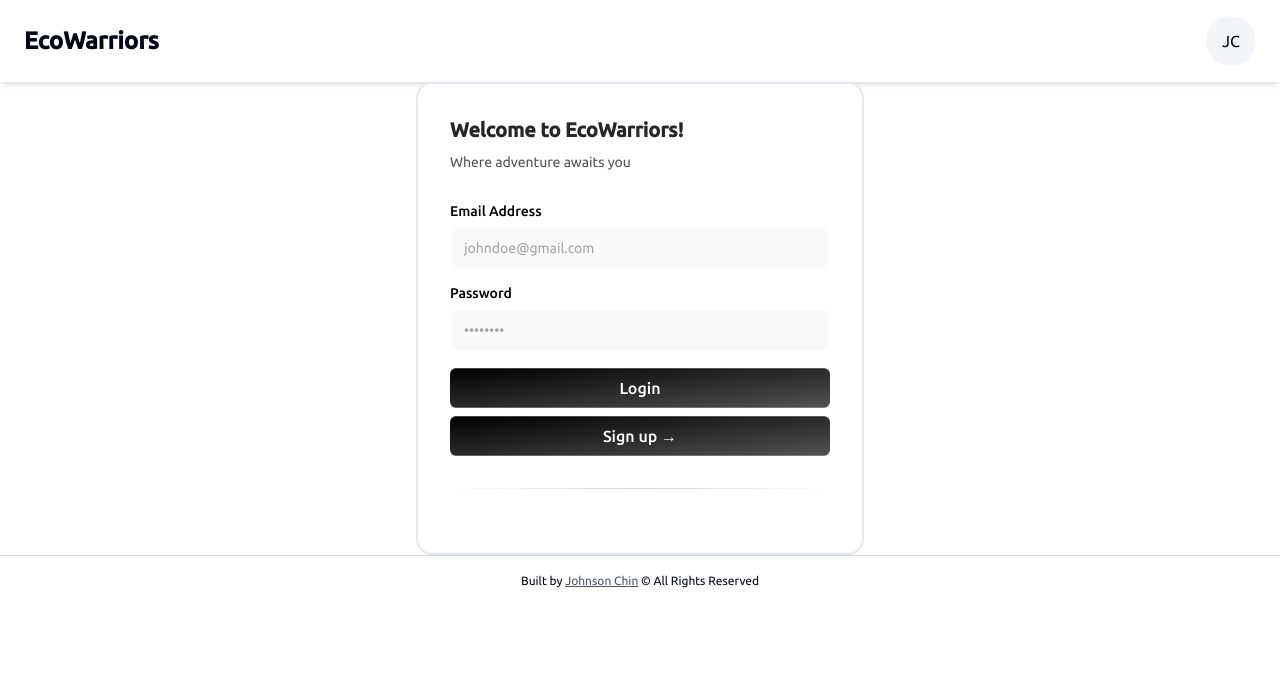
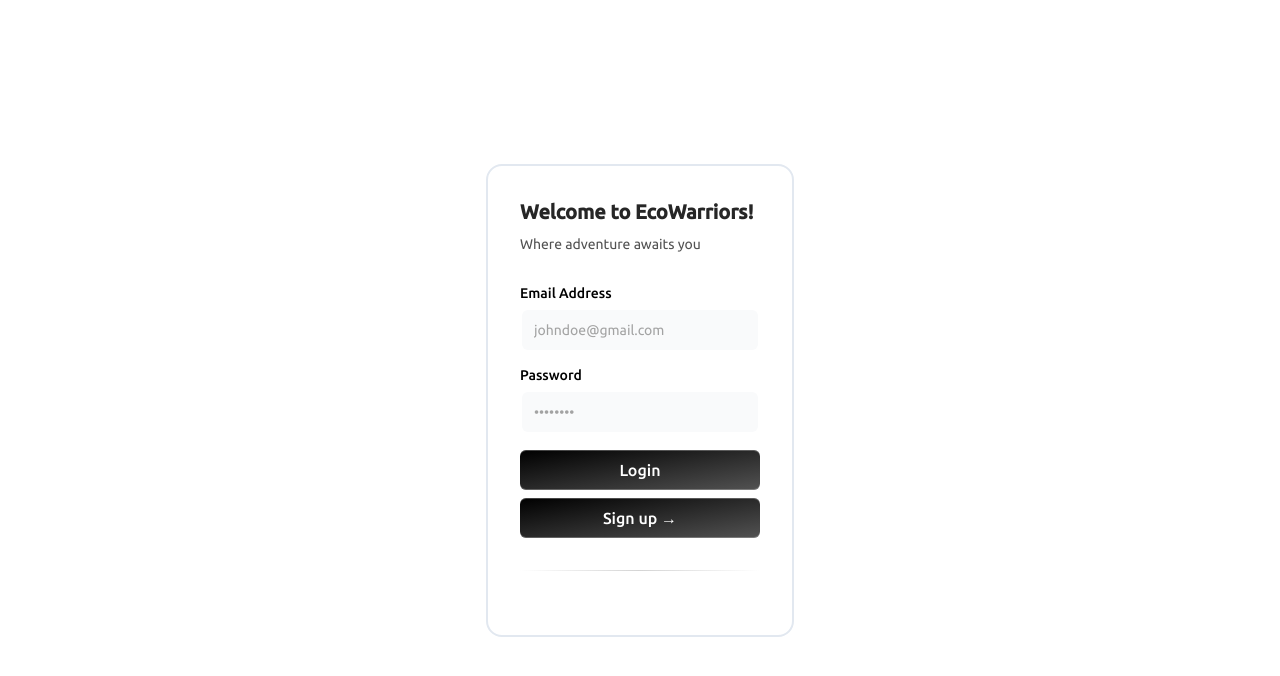
Before and after one commit to JohnsonChin1009/ecowarriors, a Next.js app: page /login in a window 1280 px wide. Shown: the top 676 px of the page. Built offline with nearby package versions, Linux system fonts and the light colour scheme.

Commit message:
feat: added cookies

```diff
--- a/src/app/layout.tsx
+++ b/src/app/layout.tsx
@@ -1,7 +1,5 @@
 import type { Metadata } from "next";
 import { Ubuntu } from "next/font/google";
-import Header from "@/components/custom/Header";
-import Footer from "@/components/custom/Footer";
 import "./globals.css";
 
 const ubuntu = Ubuntu({ subsets: ["latin"], weight: ["400", "500",] });
@@ -19,9 +17,7 @@ export default function RootLayout({
   return (
     <html lang="en">
       <body className={ubuntu.className}>
-      <Header />
         {children}
-      <Footer />
       </body>
     </html>
   );
--- a/src/app/login/actions.ts
+++ b/src/app/login/actions.ts
@@ -1,28 +1,29 @@
 'use server'
 
-import { revalidatePath } from 'next/cache'
-import { redirect } from 'next/navigation'
-
-import { createClient } from '@/utils/supabase/server'
+import { revalidatePath } from 'next/cache';
+import { redirect } from 'next/navigation';
+import { createClient } from '@/utils/supabase/server';
+import { cookies } from "next/headers"
 
 export async function login(formData: FormData) {
   const supabase = createClient()
 
-  // type-casting here for convenience
-  // in practice, you should validate your inputs
-  const data = {
+  const { data: session, error } = await supabase.auth.signInWithPassword({
     email: formData.get('email') as string,
     password: formData.get('password') as string,
-  }
-
-  const { error } = await supabase.auth.signInWithPassword(data)
+  })
 
   if (error) {
     redirect('/error')
+  } else {
+    if (session?.user?.id) {
+        cookies().set('userID', session.user.id)
+    } else {
+        console.log("User ID not available")
+    }
+    revalidatePath('/', 'layout')
+    redirect('/')
   }
-
-  revalidatePath('/', 'layout')
-  redirect('/')
 }
 
 export async function signup(formData: FormData) {
@@ -46,6 +47,7 @@ export async function signup(formData: FormData) {
   revalidatePath('/', 'layout')
   redirect('/')
 }
+
 export async function signout() {
     const supabase = createClient()
 
@@ -61,4 +63,4 @@ export async function signout() {
       // Redirect to login page after successful sign-out
       redirect('/login')
     }
-  }
+}
--- a/src/app/login/page.tsx
+++ b/src/app/login/page.tsx
@@ -1,5 +1,11 @@
 import SignUpForm from '@/components/custom/SignUpForm';
 
 export default function LoginPage() {
-  return <SignUpForm />;
+  return (
+    <>
+      <div className="flex items-center justify-center min-h-screen">
+        <SignUpForm />
+      </div>
+    .</>
+  )
 }
--- a/src/app/page.tsx
+++ b/src/app/page.tsx
@@ -1,9 +1,13 @@
 import MainMenu from "@/components/custom/MainMenu";
+import Header from "@/components/custom/Header";
+import Footer from "@/components/custom/Footer";
 
 export default function HomePage() {
   return (
     <main className="relative">
+      <Header />
         <MainMenu />
+      <Footer />
     </main>
   );
 }
--- a/src/components/custom/Header.tsx
+++ b/src/components/custom/Header.tsx
@@ -13,11 +13,8 @@ import {
 } from "@/components/ui/dropdown-menu";
 
 export default function Header() {
-  // Client-side function to handle sign-out
   const handleSignOut = async () => {
-
     await signout();
-    // Optionally, you can add more client-side logic here if needed
   };
 
   return (
@@ -35,7 +32,7 @@ export default function Header() {
               </Avatar>
             </DropdownMenuTrigger>
             <DropdownMenuContent>
-              <DropdownMenuLabel>Johnson Chin</DropdownMenuLabel>
+              <DropdownMenuLabel>Johnson Chin</DropdownMenuLabel> {/* I want this value to be taken from the public.profiles table (username column) */}
               <DropdownMenuSeparator />
               <DropdownMenuItem>
                 <a href="/profile" className="hover:font-bold">Profile</a>
--- a/src/components/custom/SignUpForm.tsx
+++ b/src/components/custom/SignUpForm.tsx
@@ -7,7 +7,6 @@ import { login, signup } from '@/app/login/actions';
 import { cn } from "@/lib/utils";
 
 export default function SignupForm() {
-  // State to keep track of which button was clicked
   const [action, setAction] = React.useState<string | null>(null);
 
   const handleSubmit = async (e: React.FormEvent<HTMLFormElement>) => {
@@ -25,7 +24,7 @@ export default function SignupForm() {
   };
 
   return (
-    <div className="max-w-md w-full mx-auto rounded-none md:rounded-2xl p-4 py-6 md:p-8 shadow-input bg-white dark:bg-black border-2">
+    <div className="max-w-md mx-auto rounded-none md:rounded-2xl p-4 md:p-8 shadow-input bg-white dark:bg-black border-2">
       <h2 className="font-bold text-xl text-neutral-800 dark:text-neutral-200">
         Welcome to EcoWarriors!
       </h2>
--- /dev/null
+++ b/src/utils/getSession.ts
@@ -0,0 +1,7 @@
+import { cookies } from 'next/headers'
+
+export function getSessionUser() {
+  const cookieStore = cookies()
+  const userCookie = cookieStore.get('user')
+  return userCookie ? JSON.parse(userCookie.value) : null
+}
```
Also changed, not shown: src/utils/user/profile.ts (added), 1 other file (tests, documents, lock files or other folders).
